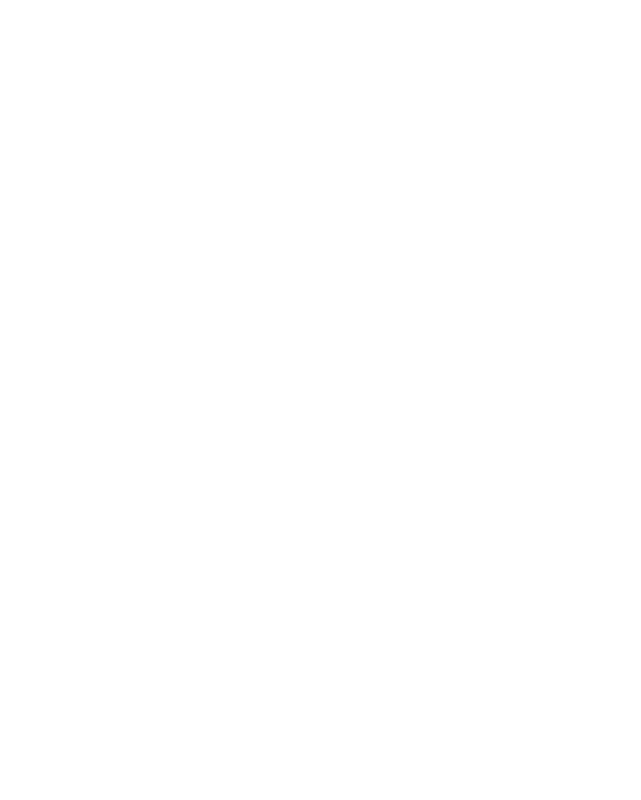
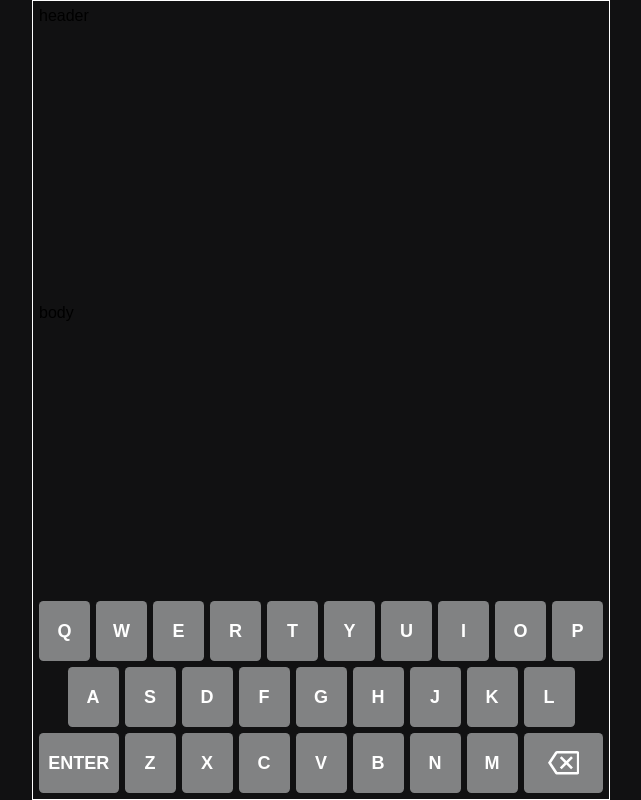
Before and after one commit to DF981339/react-wordle-clone, a React (Create React App) app: page / in a window 1280 px wide. Shown: the whole page, without its empty margins (319-960 px from the left). Built offline with nearby package versions, Linux system fonts and the light colour scheme.

Commit message:
keyboard style done

```diff
--- a/src/App.js
+++ b/src/App.js
@@ -1,15 +1,46 @@
 import { WordProvider } from "./context/WordProvider";
 import reducer, { initialState } from "./context/reducer";
+import styled, { createGlobalStyle } from "styled-components";
+import Keyboard from "./components/Keyboard";
 
 function App() {
   return (
     <div>
-      <WordProvider
-        inititalState={initialState}
-        reducer={reducer}
-      ></WordProvider>
+      <GlobalStyle />
+      <WordProvider inititalState={initialState} reducer={reducer}>
+        <Container>
+          <div>header</div>
+          <div>body</div>
+          <Keyboard />
+        </Container>
+      </WordProvider>
     </div>
   );
 }
 
 export default App;
+
+const GlobalStyle = createGlobalStyle`
+  *, *::before, *::after {
+    box-sizing: border-box;
+    font-family: Arial;
+  }
+
+  body {
+    background-color: hsl(240, 3%, 7%);
+    display: flex;
+    justify-content: center;
+    margin: 0;
+  }
+  `;
+
+const Container = styled.main`
+  max-width: 700px;
+  border: 1px solid white;
+
+  height: 100vh;
+  padding: 6px;
+  display: flex;
+  flex-direction: column;
+  justify-content: space-between;
+`;
--- a/src/assets/ui/keyboardLayout.js
+++ b/src/assets/ui/keyboardLayout.js
@@ -1,5 +1,5 @@
 export const keyboardLayout = {
-  row1: ["Q", "W", "E", "R", "T", "Y", "U", "I", "O", "P"],
-  row2: ["A", "S", "D", "F", "G", "H", "J", "K", "L"],
-  row3: ["ENTER", "Z", "X", "C", "V", "B", "N", "M", "DELETE"],
+  row1: ["q", "w", "e", "r", "t", "y", "u", "i", "o", "p"],
+  row2: ["a", "s", "d", "f", "g", "h", "j", "k", "l"],
+  row3: ["enter", "z", "x", "c", "v", "b", "n", "m", "delete"],
 };
--- /dev/null
+++ b/src/components/Key.jsx
@@ -0,0 +1,82 @@
+import React from "react";
+import styled from "styled-components";
+
+const Key = ({ value }) => {
+  return value.match(/\w[a-z]/) ? (
+    value === "delete" ? (
+      // delete key
+      <LargeKey value={value}>
+        <svg
+          xmlns="http://www.w3.org/2000/svg"
+          height="24"
+          viewBox="0 0 24 24"
+          width="24"
+        >
+          <path
+            fill="var(--color-tone-1)"
+            d="M22 3H7c-.69 0-1.23.35-1.59.88L0 12l5.41 8.11c.36.53.9.89 1.59.89h15c1.1 0 2-.9 2-2V5c0-1.1-.9-2-2-2zm0 16H7.07L2.4 12l4.66-7H22v14zm-11.59-2L14 13.41 17.59 17 19 15.59 15.41 12 19 8.41 17.59 7 14 10.59 10.41 7 9 8.41 12.59 12 9 15.59z"
+          ></path>
+        </svg>
+      </LargeKey>
+    ) : (
+      // enter key
+      <LargeKey value={value}>{value}</LargeKey>
+    )
+  ) : (
+    <LetterKey value={value}>{value}</LetterKey>
+  );
+};
+
+export default Key;
+
+const LetterKey = styled.button`
+  font-size: clamp(13px, 3vmin, 18px);
+  font-weight: bold;
+  grid-column: span 2;
+  border: none;
+  padding: 0;
+  display: flex;
+  justify-content: center;
+  align-items: center;
+  background-color: hsl(
+    var(--hue, 200),
+    var(--saturation, 1%),
+    calc(var(--lightness-offset, 0%) + var(--lightness, 51%))
+  );
+  color: white;
+  fill: white;
+  text-transform: uppercase;
+  border-radius: 0.25em;
+  cursor: pointer;
+  user-select: none;
+
+  &:hover,
+  &:focus {
+    --lightness-offset: 10%;
+  }
+
+  .wrong {
+    --lightness: 23%;
+  }
+
+  .wrong-location {
+    --hue: 49;
+    --saturation: 51%;
+    --lightness: 47%;
+  }
+
+  .correct {
+    --hue: 115;
+    --saturation: 29%;
+    --lightness: 43%;
+  }
+`;
+
+const LargeKey = styled(LetterKey)`
+  grid-column: span 3;
+
+  svg {
+    width: 1.75em;
+    height: 1.75em;
+  }
+`;
--- /dev/null
+++ b/src/components/Keyboard.jsx
@@ -0,0 +1,37 @@
+import React from "react";
+import styled from "styled-components";
+import { keyboardLayout } from "../assets/ui/keyboardLayout";
+import Key from "./Key";
+
+const Keyboard = () => {
+  return (
+    <KeyboardContainer>
+      {/* ROW 1 */}
+      {keyboardLayout.row1.map((key) => (
+        <Key key={key} value={key} />
+      ))}
+
+      {/* ROW 2 */}
+      <div className="space"></div>
+      {keyboardLayout.row2.map((key) => (
+        <Key key={key} value={key} />
+      ))}
+      <div className="space"></div>
+
+      {/* ROW 3 */}
+      {keyboardLayout.row3.map((key) => (
+        <Key key={key} value={key} />
+      ))}
+    </KeyboardContainer>
+  );
+};
+
+export default Keyboard;
+
+const KeyboardContainer = styled.section`
+  display: grid;
+  grid-template-columns: repeat(20, minmax(12px, 22.5px));
+  grid-auto-rows: 60px;
+  gap: 6px;
+  justify-content: center;
+`;
```
